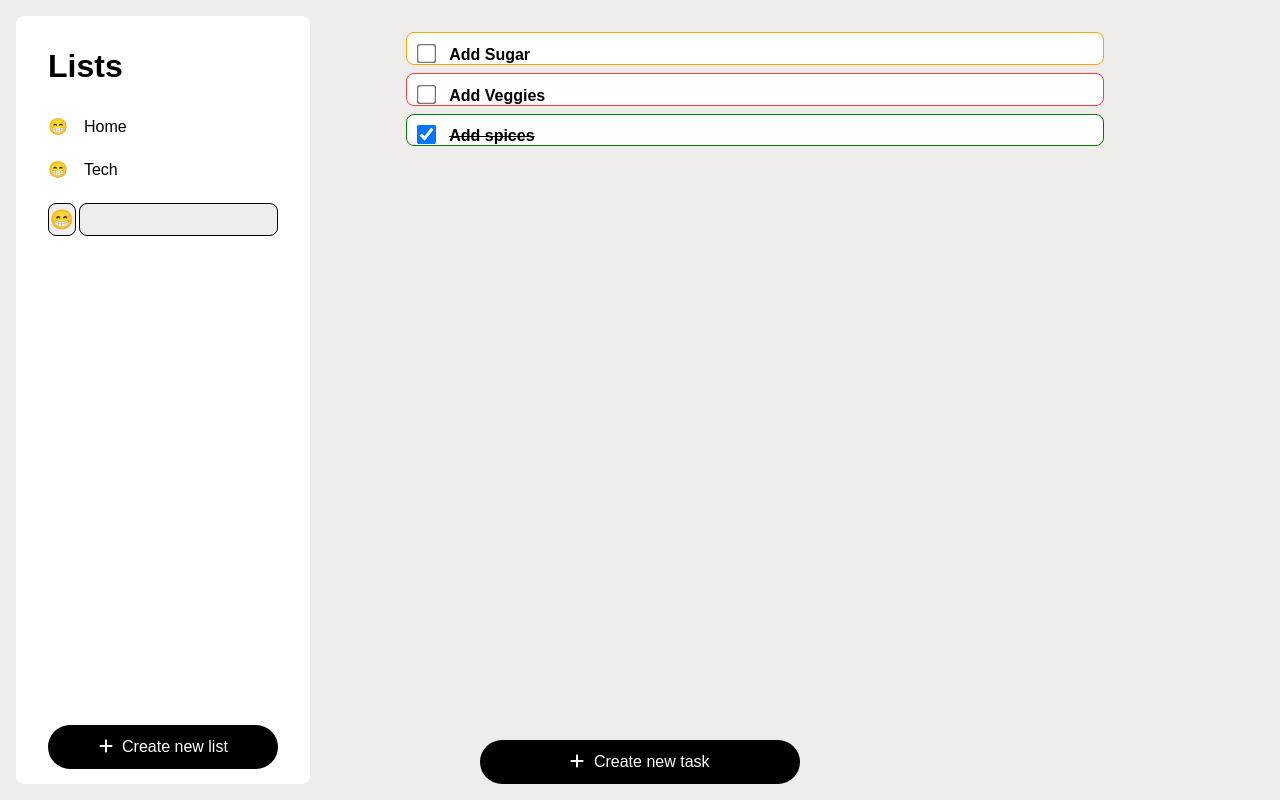
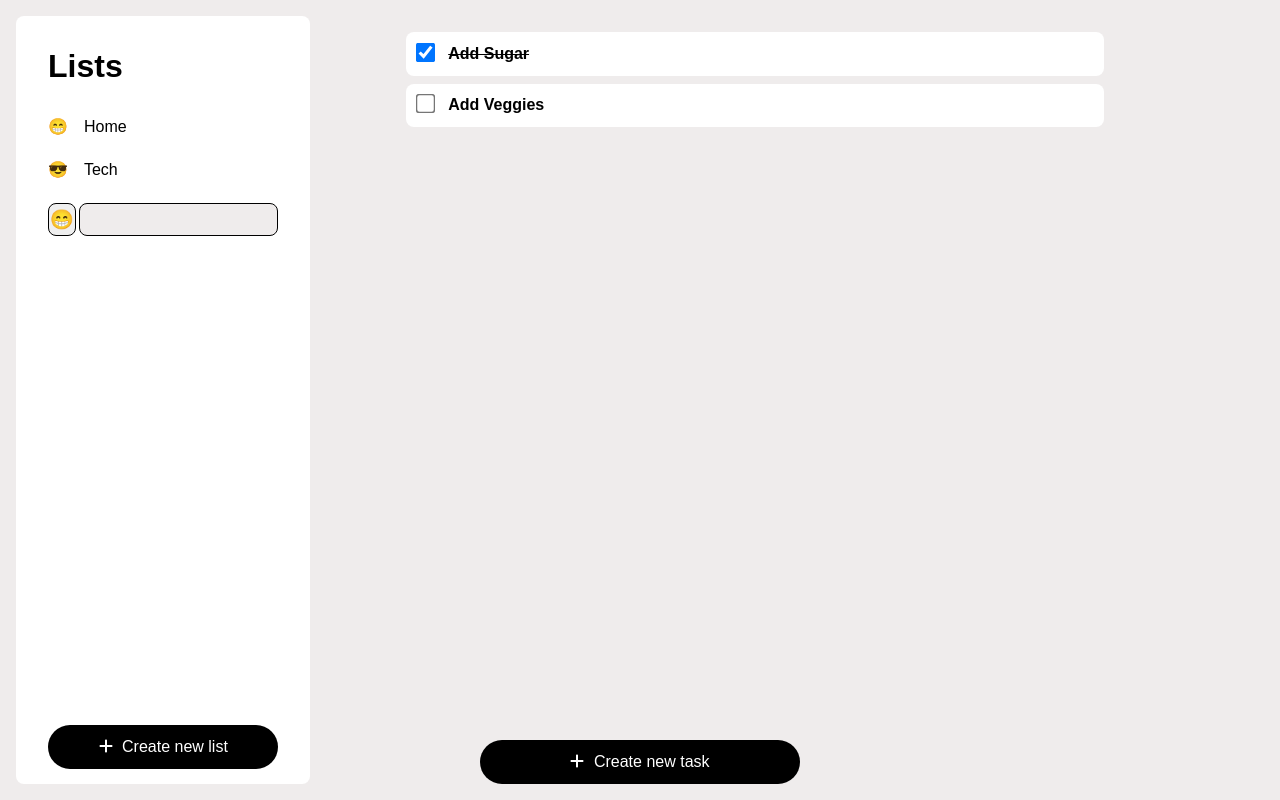
Before and after one commit to harshitrajsinha/momentodo, a Vue app: page / in a window 1280 px wide. Built offline with nearby package versions, Linux system fonts and the light colour scheme.

Commit message:
code refactor: creating a generic DisplayList component

```diff
--- /dev/null
+++ b/src/components/DisplayList.vue
@@ -0,0 +1,45 @@
+<template>
+  <div class="display-list-container" :class="props.listContainerStyle">
+    <ul ref="childListComponent">
+      <li
+        v-for="(item, index) in listModel"
+        :key="index"
+        class="displayList-style"
+        :class="props.listStyles"
+        @click="handleListClick(index)"
+      >
+        <slot name="list-icon" :icon="item['icon']"></slot>
+        <slot
+          name="list-checkbox"
+          :completionStatus="item['is-completed']"
+          :indexVal="index"
+        ></slot>
+        <span>{{ item["title"] }}</span>
+      </li>
+    </ul>
+  </div>
+</template>
+
+<script setup>
+import { defineProps, ref, defineEmits, defineExpose } from "vue";
+const childListComponent = ref(null);
+const listModel = defineModel("list-model");
+const props = defineProps(["listStyles", "listContainerStyle"]);
+const emit = defineEmits("getListId");
+
+const handleListClick = (index) => {
+  emit("getListId", index);
+};
+
+defineExpose({ childListComponent });
+</script>
+
+<style scoped>
+.displayList-style {
+  background-color: white;
+  border-radius: 0.5rem;
+  display: flex;
+  align-items: baseline;
+  cursor: pointer;
+}
+</style>
--- a/src/components/GroupList.vue
+++ b/src/components/GroupList.vue
@@ -14,8 +14,6 @@
 </template>
 <script setup>
 const groupListModel = defineModel("group-list");
-console.log(groupListModel);
-console.log("raj");
 </script>
 
 <style scoped>
--- a/src/components/Groups.vue
+++ /dev/null
@@ -1,129 +0,0 @@
-<template>
-  <div class="group-container">
-    <div class="create-list__list">
-      <div class="heading">Lists</div>
-      <GroupList v-model:group-list="groupList" />
-      <div class="create-list__input">
-        <button @click="toggleGroupEmojiPicker">{{ buttonTxt }}</button
-        ><EmojiPicker
-          v-if="showGroupEmojiPicker"
-          :display-recent="true"
-          :native="false"
-          @select="onSelectGroupEmoji"
-        />
-        <input
-          type="text"
-          maxlength="25"
-          v-model="newGroupObj['title']"
-          @blur="updateObj"
-        />
-      </div>
-    </div>
-    <button class="create-list-container__create-btn" @click="showAddList">
-      <font-awesome-icon
-        :style="{
-          transform: `rotate(${rotation}deg)`,
-          transition: `transform 1s`,
-          marginRight: `5px`,
-        }"
-        :icon="['fas', 'plus']"
-      />
-      Create new list
-    </button>
-  </div>
-</template>
-
-<script setup>
-import EmojiPicker from "vue3-emoji-picker";
-import "vue3-emoji-picker/css";
-import GroupList from "./GroupList.vue";
-import { ref } from "vue";
-const defaultButtonTxt = "😁";
-let buttonTxt = ref(defaultButtonTxt);
-let newGroupObj = ref({ icon: buttonTxt.value, title: "" });
-let showGroupEmojiPicker = ref(false);
-let groupList = ref([
-  { icon: "😁", title: "Home" },
-  { icon: "😁", title: "Tech" },
-]);
-let rotation = ref(90);
-const showAddList = () => {
-  rotation.value = 90 - rotation.value;
-};
-const onSelectGroupEmoji = (emoji) => {
-  buttonTxt.value = emoji["i"];
-  newGroupObj.value["icon"] = emoji["i"];
-  showGroupEmojiPicker.value = !showGroupEmojiPicker.value;
-};
-const toggleGroupEmojiPicker = () => {
-  showGroupEmojiPicker.value = !showGroupEmojiPicker.value;
-};
-
-const updateObj = () => {
-  if (newGroupObj.value["title"]) groupList.value.push(newGroupObj.value);
-  // buttonTxt.value = defaultButtonTxt;
-};
-</script>
-
-<style scoped>
-.group-container {
-  position: relative;
-  background-color: white;
-  padding: 2rem;
-  margin-top: 1rem;
-  margin-bottom: 1rem;
-  margin-left: 1rem;
-  border-radius: 0.5rem;
-}
-
-.heading {
-  font-size: 2rem;
-  font-weight: 600;
-  margin-bottom: 1.5rem;
-}
-
-.create-list__input {
-  display: flex;
-  gap: 0.2rem;
-  margin-top: 1rem;
-  position: relative;
-}
-
-.create-list__input button {
-  border-radius: 0.5rem;
-  border: 1px solid black;
-  width: 2rem;
-  font-size: 1.2rem;
-  cursor: pointer;
-}
-
-.create-list__input input {
-  border-radius: 0.5rem;
-  padding: 0.5rem;
-  background-color: #efecec;
-  width: -webkit-fill-available;
-  border: 1px solid black;
-  outline: none;
-}
-
-.create-list-container__create-btn {
-  font-size: 1rem;
-  position: absolute;
-  bottom: 2%;
-  margin-top: 0.5rem;
-  border-radius: 1.5rem;
-  color: white;
-  background-color: black;
-  cursor: pointer;
-  width: calc(100% - 4rem);
-  border: none;
-  padding: 0.8rem;
-  z-index: 1;
-}
-
-.v3-emoji-picker {
-  position: absolute;
-  top: 2.5rem;
-  z-index: 2;
-}
-</style>
--- a/src/components/Todo.vue
+++ b/src/components/Todo.vue
@@ -1,13 +1,29 @@
 <template>
   <div class="main-container">
-    <Groups class="left-section" />
+    <TodoList v-model:todo-list-data="groupList" class="left-section" />
     <div class="mid-section" :style="{ maxWidth: listMaxWidth }">
-      <TaskList v-model:tasklists="taskLists" @get-index="getListId" />
-      <CreateTodo v-model="taskLists" />
+      <DisplayList
+        ref="displayList"
+        v-model:list-model="taskLists.value"
+        listStyles="task-list-style"
+        listContainerStyle="list-container-style"
+        @getListId="getListId"
+      >
+        <template #list-checkbox="{ completionStatus, indexVal }">
+          <input
+            class="task-lists__is-completed"
+            type="checkbox"
+            :checked="completionStatus"
+            @click="toggleCheckbox(indexVal)"
+          />
+        </template>
+      </DisplayList>
+
+      <CreateTodo v-model="taskLists.value" />
     </div>
     <TaskDetails
       ref="taskDetails"
-      v-model:allTaskData="taskLists"
+      v-model:allTaskData="taskLists.value"
       :class="['right-section', { active: toShow }]"
       @close-modal="handleModalClose"
     />
@@ -15,36 +31,47 @@
 </template>
 
 <script setup>
-import { ref, onMounted, onBeforeUnmount } from "vue";
+import { ref, onMounted, onBeforeUnmount, onUpdated, computed } from "vue";
 import CreateTodo from "./CreateTodo.vue";
+import DisplayList from "./DisplayList.vue";
 import TaskList from "./TaskList.vue";
 import TaskDetails from "./TaskDetails.vue";
-import Groups from "./Groups.vue";
+import TodoList from "./TodoList.vue";
 let taskDetails = ref(null);
+let displayList = ref(null);
 let currentList = ref({});
+let taskLists = ref([]);
 let toShow = ref(false);
 let listMaxWidth = ref("80%");
-const taskLists = ref([
+let groupList = ref([
   {
-    "is-completed": false,
+    icon: "😁",
+    title: "Home",
+    "task-list": {
+      "is-completed": true,
       title: "Add Sugar",
       "task-priority": "medium",
       notes: "testing",
     },
+  },
   {
+    icon: "😎",
+    title: "Tech",
+    "task-list": {
       "is-completed": false,
       title: "Add Veggies",
       "task-priority": "urgent",
       notes:
         "testing testing testing testingtesting testingtesting testingtesting testingtesting testingtesting testingtesting testingtesting testingtesting testingtesting testingtesting testingtesting testingtesting testingtesting testingtesting testingtesting testingtesting testingtesting testing",
     },
-  {
-    "is-completed": true,
-    title: "Add spices",
-    "task-priority": "low",
-    notes: "testing",
   },
 ]);
+
+taskLists.value = computed(() =>
+  groupList.value.map((elem) => {
+    return elem["task-list"];
+  })
+);
 
 // functionality to save data before page reloads or tab closes
 {
@@ -65,12 +92,17 @@ const taskLists = ref([
 }
 
 const getListId = (data) => {
-  currentList = { ...taskLists.value[data] };
   if (taskDetails.value) {
     taskDetails.value.getCurrentListData(data);
     toShow.value = true;
     listMaxWidth.value = "50%";
   }
+};
+
+const toggleCheckbox = (id) => {
+  const isCompleted = groupList.value[id]["task-list"]["is-completed"];
+  groupList.value[id]["task-list"]["is-completed"] = !isCompleted;
+  console.log(groupList.value);
 };
 
 const handleModalClose = (data) => {
@@ -81,7 +113,27 @@ const handleModalClose = (data) => {
 };
 </script>
 
-<style>
+<style scoped>
+::v-deep(div.list-container-style) {
+  margin: 0 auto;
+  padding: 2rem 6rem;
+}
+::v-deep(li.task-list-style) {
+  padding: 0.8rem;
+  margin-bottom: 0.5rem;
+  border-radius: 0.5rem;
+  gap: 1rem;
+  font-size: 1rem;
+  font-weight: 600;
+}
+.task-lists__is-completed {
+  transform: scale(1.5);
+}
+
+::v-deep(li.task-list-style input[type="checkbox"]:checked) ~ * {
+  text-decoration: line-through;
+}
+
 .main-container {
   overflow: hidden;
   display: flex;
--- /dev/null
+++ b/src/components/TodoList.vue
@@ -0,0 +1,155 @@
+<template>
+  <div class="todo-list-container">
+    <div class="todo-list__heading">Lists</div>
+    <DisplayList
+      v-model:list-model="listItems.value.value"
+      listStyles="todo-list-style"
+      @getListId="handleListId"
+      ><template #list-icon="{ icon }">
+        <span>{{ icon }}</span>
+      </template>
+    </DisplayList>
+    <div class="todo-list__input">
+      <button @click="toggleTodoEmojiPicker">{{ buttonTxt }}</button
+      ><EmojiPicker
+        v-if="showTodoEmojiPicker"
+        :display-recent="true"
+        :native="false"
+        @select="onSelectGroupEmoji"
+      />
+      <input
+        type="text"
+        maxlength="25"
+        v-model="newTodo['title']"
+        @blur="getNewTodo"
+      />
+    </div>
+    <button class="todo-list-container__create-btn" @click="showBtn">
+      <font-awesome-icon
+        :style="{
+          transform: `rotate(${rotation}deg)`,
+          transition: `transform 1s`,
+          marginRight: `5px`,
+        }"
+        :icon="['fas', 'plus']"
+      />
+      Create new list
+    </button>
+  </div>
+</template>
+
+<script setup>
+import EmojiPicker from "vue3-emoji-picker";
+import "vue3-emoji-picker/css";
+import DisplayList from "./DisplayList.vue";
+import { ref, computed } from "vue";
+
+const defaultButtonTxt = "😁";
+let buttonTxt = ref(defaultButtonTxt);
+let newTodo = ref({ icon: buttonTxt.value, title: "" });
+let showTodoEmojiPicker = ref(false);
+let todoListData = defineModel("todo-list-data");
+let listItems = [];
+
+listItems.value = computed(() =>
+  todoListData.value.map((elem) => {
+    return { title: elem["title"], icon: elem["icon"] };
+  })
+);
+
+const handleListId = (id) => {
+  console.log(id);
+};
+
+let rotation = ref(90);
+const showBtn = () => {
+  rotation.value = 90 - rotation.value;
+};
+const onSelectGroupEmoji = (emoji) => {
+  buttonTxt.value = emoji["i"];
+  newTodo.value["icon"] = emoji["i"];
+  showTodoEmojiPicker.value = !showTodoEmojiPicker.value;
+};
+const toggleTodoEmojiPicker = () => {
+  showTodoEmojiPicker.value = !showTodoEmojiPicker.value;
+};
+
+const getNewTodo = () => {
+  if (newTodo.value["title"]) todoListData.value.push(newTodo.value);
+};
+</script>
+
+<style scoped>
+::v-deep(li.todo-list-style) {
+  padding: 0.5rem;
+  padding-left: 0;
+  margin-bottom: 0.5rem;
+  gap: 1rem;
+  font-size: 1rem;
+}
+
+::v-deep(li.todo-list-style:hover) {
+  background-color: #efecec;
+}
+
+.todo-list-container {
+  position: relative;
+  background-color: white;
+  padding: 2rem;
+  margin-top: 1rem;
+  margin-bottom: 1rem;
+  margin-left: 1rem;
+  border-radius: 0.5rem;
+}
+
+.todo-list__heading {
+  font-size: 2rem;
+  font-weight: 600;
+  margin-bottom: 1.5rem;
+}
+
+.todo-list__input {
+  display: flex;
+  gap: 0.2rem;
+  margin-top: 1rem;
+  position: relative;
+}
+
+.todo-list__input button {
+  border-radius: 0.5rem;
+  border: 1px solid black;
+  width: 2rem;
+  font-size: 1.2rem;
+  cursor: pointer;
+}
+
+.todo-list__input input {
+  border-radius: 0.5rem;
+  padding: 0.5rem;
+  background-color: #efecec;
+  width: -webkit-fill-available;
+  border: 1px solid black;
+  outline: none;
+}
+
+.todo-list-container__create-btn {
+  font-size: 1rem;
+  position: absolute;
+  bottom: 2%;
+  margin-top: 0.5rem;
+  border-radius: 1.5rem;
+  color: white;
+  background-color: black;
+  cursor: pointer;
+  width: calc(100% - 4rem);
+  border: none;
+  padding: 0.8rem;
+  z-index: 1;
+}
+
+.v3-emoji-picker {
+  position: absolute;
+  top: 2.5rem;
+  z-index: 2;
+}
+</style>
```
Lines whose indentation alone changed are shown as unchanged.
